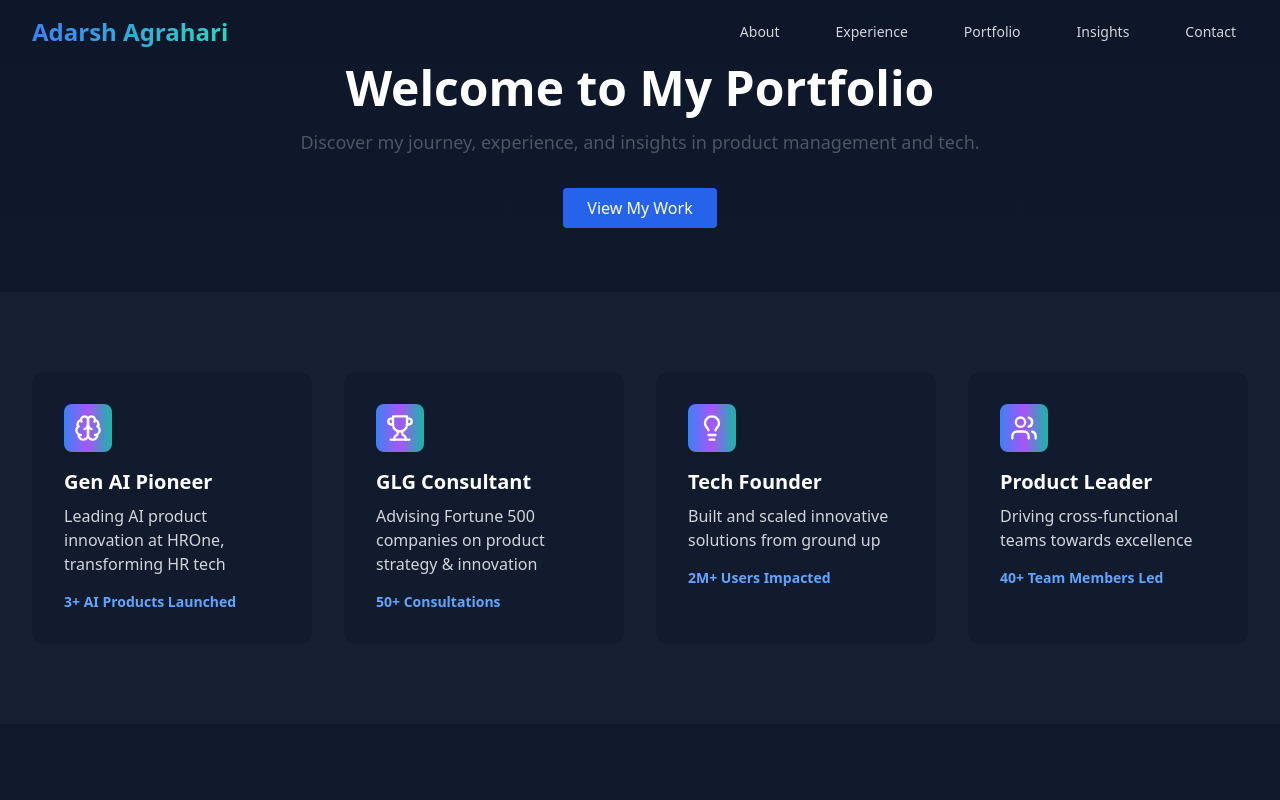
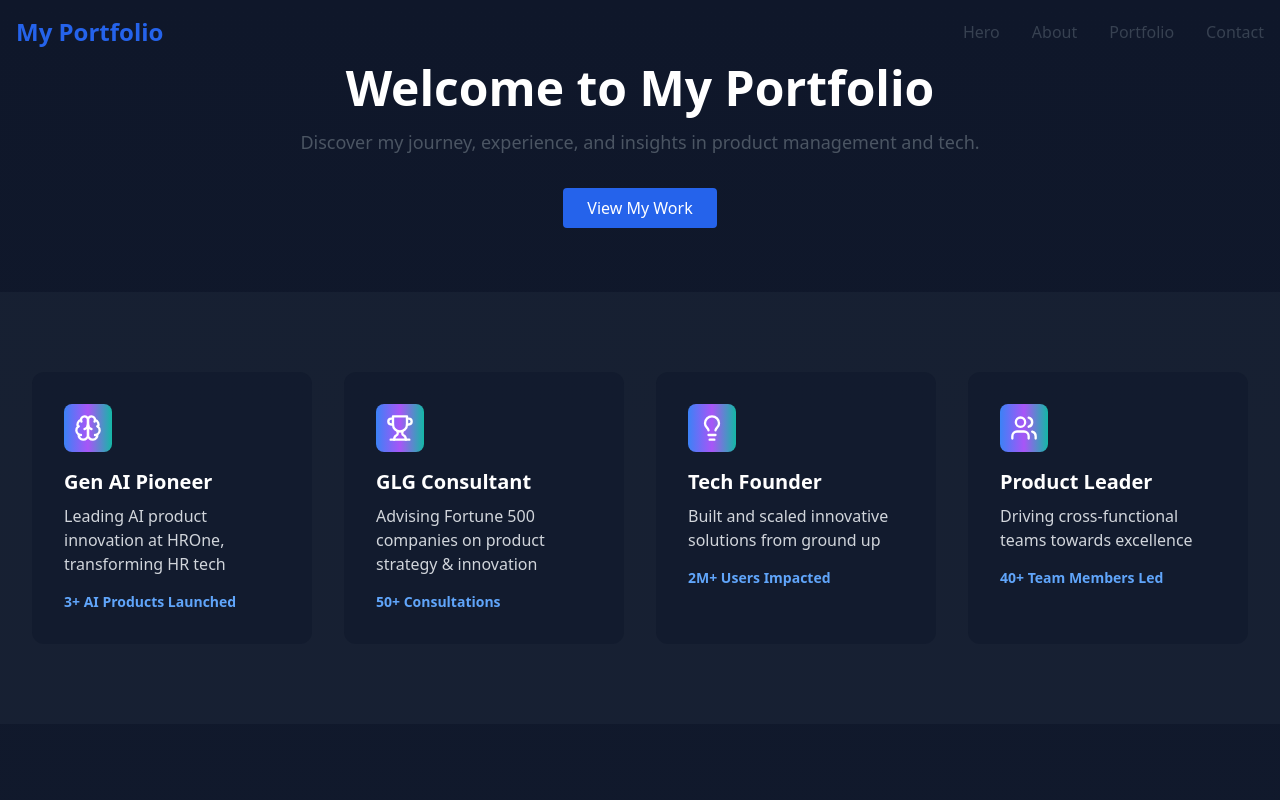
Before and after one commit to sir-ad/my-website-revamped, a React (Vite) app: page / in a window 1280 px wide. Shown: the top 800 px of the page. Built offline with nearby package versions, Linux system fonts and the light colour scheme.

Commit message:
Update Navbar.tsx

```diff
--- a/src/components/Navbar.tsx
+++ b/src/components/Navbar.tsx
@@ -1,71 +1,44 @@
-import React, { useState } from 'react';
-import { Menu, X } from 'lucide-react';
+import React, { useState, useEffect } from 'react';
+import { Link } from 'react-scroll';
 
-const Navbar = () => {
-  const [isOpen, setIsOpen] = useState(false);
+const Navbar: React.FC = () => {
+  const [isScrolled, setIsScrolled] = useState(false);
 
-  const menuItems = [
-    { title: 'About', href: '#about' },
-    { title: 'Experience', href: '#experience' },
-    { title: 'Portfolio', href: '#portfolio' },
-    { title: 'Insights', href: '#insights' },
-    { title: 'Contact', href: '#contact' },
-  ];
+  useEffect(() => {
+    const handleScroll = () => {
+      setIsScrolled(window.scrollY > 50);
+    };
+
+    window.addEventListener('scroll', handleScroll);
+    return () => {
+      window.removeEventListener('scroll', handleScroll);
+    };
+  }, []);
 
   return (
-    <nav className="fixed w-full bg-slate-900/90 backdrop-blur-sm z-50">
-      <div className="max-w-7xl mx-auto px-4 sm:px-6 lg:px-8">
-        <div className="flex items-center justify-between h-16">
-          <div className="flex-shrink-0">
-            <span className="text-2xl font-bold bg-gradient-to-r from-blue-500 to-teal-400 bg-clip-text text-transparent">
-              Adarsh Agrahari
-            </span>
-          </div>
-
-          {/* Desktop Menu */}
-          <div className="hidden md:block">
-            <div className="ml-10 flex items-baseline space-x-8">
-              {menuItems.map((item) => (
-                <a
-                  key={item.title}
-                  href={item.href}
-                  className="text-gray-300 hover:text-white px-3 py-2 rounded-md text-sm font-medium transition-colors duration-200"
-                >
-                  {item.title}
-                </a>
-              ))}
-            </div>
-          </div>
-
-          {/* Mobile menu button */}
-          <div className="md:hidden">
-            <button
-              onClick={() => setIsOpen(!isOpen)}
-              className="inline-flex items-center justify-center p-2 rounded-md text-gray-400 hover:text-white hover:bg-gray-700 focus:outline-none"
-            >
-              {isOpen ? <X size={24} /> : <Menu size={24} />}
-            </button>
-          </div>
+    <nav className={`fixed w-full top-0 left-0 z-50 transition-all duration-300 ${isScrolled ? 'bg-white shadow-lg' : 'bg-transparent'}`}>
+      <div className="container mx-auto px-4 py-4 flex justify-between items-center">
+        <div className="text-2xl font-bold">
+          <a href="#" className="text-blue-600">My Portfolio</a>
+        </div>
+        <ul className="hidden md:flex space-x-8">
+          {['hero', 'about', 'portfolio', 'contact'].map((section) => (
+            <li key={section}>
+              <Link
+                to={section}
+                smooth={true}
+                duration={500}
+                className="cursor-pointer text-gray-700 hover:text-blue-600"
+              >
+                {section.charAt(0).toUpperCase() + section.slice(1)}
+              </Link>
+            </li>
+          ))}
+        </ul>
+        <div className="md:hidden">
+          {/* Add mobile menu toggle button here */}
         </div>
       </div>
-
-      {/* Mobile Menu */}
-      {isOpen && (
-        <div className="md:hidden">
-          <div className="px-2 pt-2 pb-3 space-y-1 sm:px-3">
-            {menuItems.map((item) => (
-              <a
-                key={item.title}
-                href={item.href}
-                className="text-gray-300 hover:text-white block px-3 py-2 rounded-md text-base font-medium"
-                onClick={() => setIsOpen(false)}
-              >
-                {item.title}
-              </a>
-            ))}
-          </div>
-        </div>
-      )}
     </nav>
   );
 };
```
